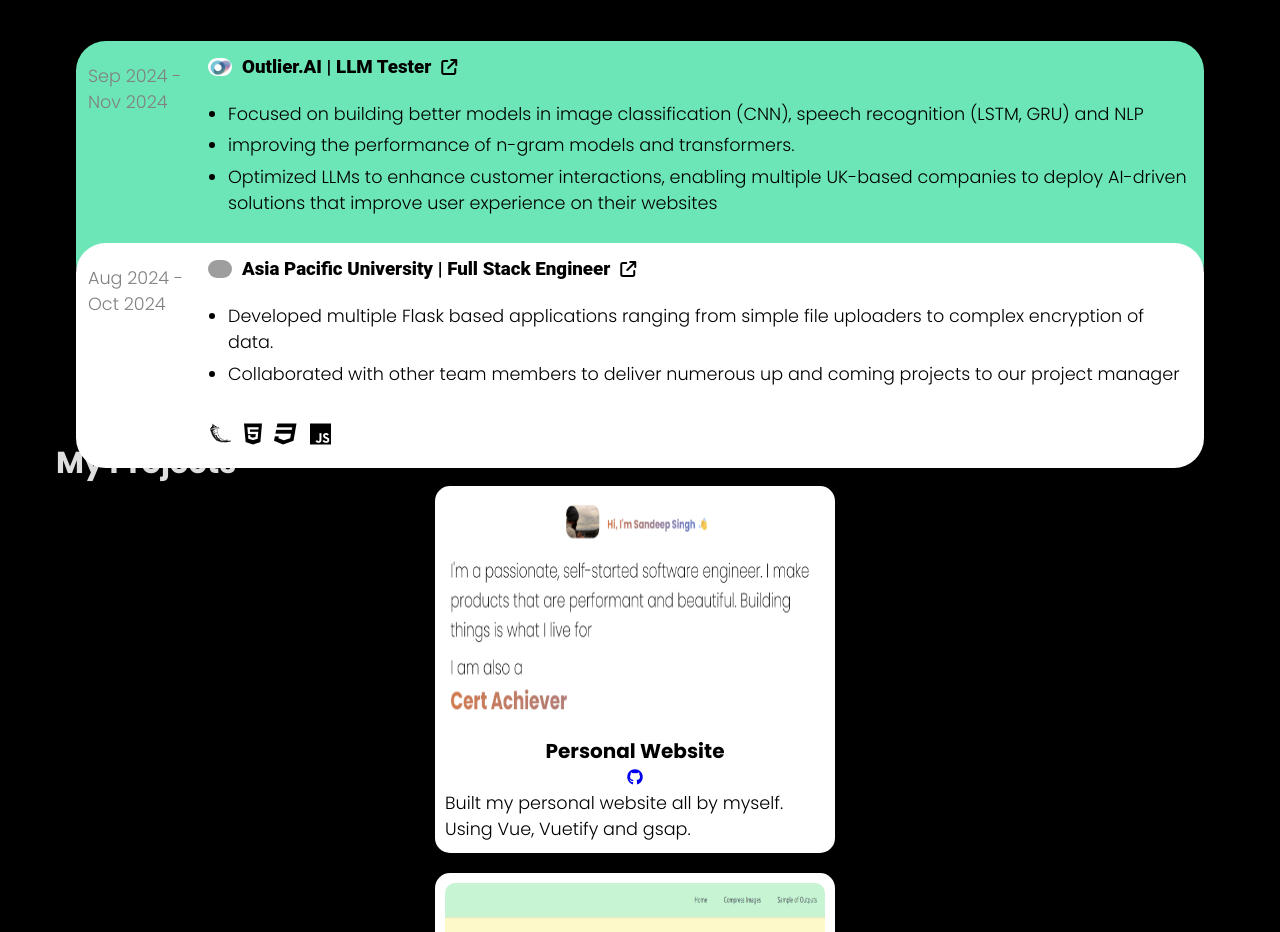
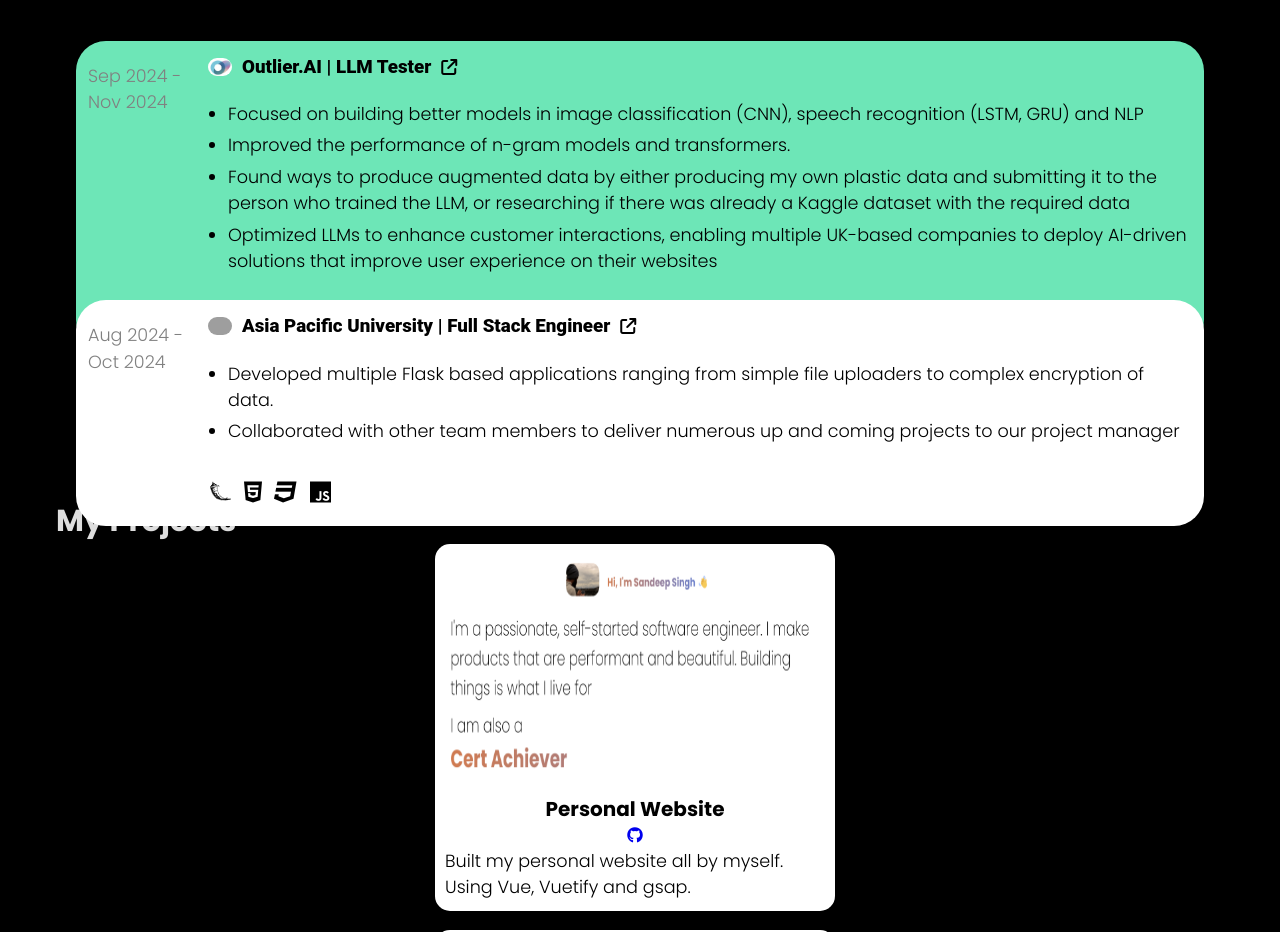
Before and after one commit to Moonshallow5/Sandeep-Personal-Website, a Vue app: page / in a window 1280 px wide. Shown: the part 4820-5752 px from the top of the page. Built offline with nearby package versions, Linux system fonts and the light colour scheme; grey boxes are pictures that could not be loaded; some icons are missing.

Commit message:
updated work experience

```diff
--- a/src/components/AboutMe.vue
+++ b/src/components/AboutMe.vue
@@ -8,12 +8,12 @@
 
 
       <p> Having graduated from the <a href="https://www.ed.ac.uk/"
-        class="highlight-link" target="_blank">University of Edinburgh</a>. I'm currently a Full Stack Developer at <a class="highlight-link"href="https://www.pimato.com/" target="_blank"> Pimato</a>. I am a deeply passionate person, and extremely self driven. As you can see, I built this website all by myself by learning web development trough the
+        class="highlight-link" target="_blank">University of Edinburgh</a>. I'm currently a Full Stack Developer at <a class="highlight-link"href="https://www.pimato.com/" target="_blank"> Pimato</a>. I am a deeply passionate person, and extremely self driven. As you can see, I built this website all by myself by learning web development through the
         <a class="highlight-link" href="https://www.theodinproject.com/dashboard">Odin Projects</a>.</p>
         </div>
       <br>
       <div id="about-para-2">
-        <p> I love all things technology and building solutions for problems. It is one of my goals in life to be able to use that love to make a real difference to society through software.</p>
+        <p> I love modern technology and what we can achieve with it. It is one of my goals in life to be able to use that love to make a real difference to society through software.</p>
     </div>
         <br>
     <div id="about-para-3">
@@ -27,7 +27,7 @@
         </span>
       </template>
       <span>Vue.js</span>
-      </v-tooltip>  <a class="highlight-link" href="https://vuejs.org/">Vue</a>
+      </v-tooltip>  <a class="highlight-link" href="https://vuejs.org/"> Vue</a>
       + <v-tooltip location="top" >
       <template v-slot:activator="{ props }">
         <span v-bind="props">
@@ -67,7 +67,7 @@
       <span>Express.js</span>
       </v-tooltip>
 
-      <a class="highlight-link" href="https://expressjs.com/"> Express.js</a> , and
+      <a class="highlight-link" href="https://expressjs.com/"> Express.js</a>, and
       <v-tooltip location="top" >
       <template v-slot:activator="{ props }">
         <span v-bind="props">
--- a/src/components/work.js
+++ b/src/components/work.js
@@ -37,7 +37,8 @@
         company:'Outlier.AI | LLM Tester',
         description:[
         'Focused on building better models in image classification (CNN), speech recognition (LSTM, GRU) and NLP',
-        'improving the performance of n-gram models and transformers. ',
+        'Improved the performance of n-gram models and transformers. ',
+        'Found ways to produce augmented data by either producing my own plastic data and submitting it to the person who trained the LLM, or researching if there was already a Kaggle dataset with the required data',
 'Optimized LLMs to enhance customer interactions, enabling multiple UK-based companies to deploy AI-driven solutions that improve user experience on their websites',
         ],
         stack:[
```
